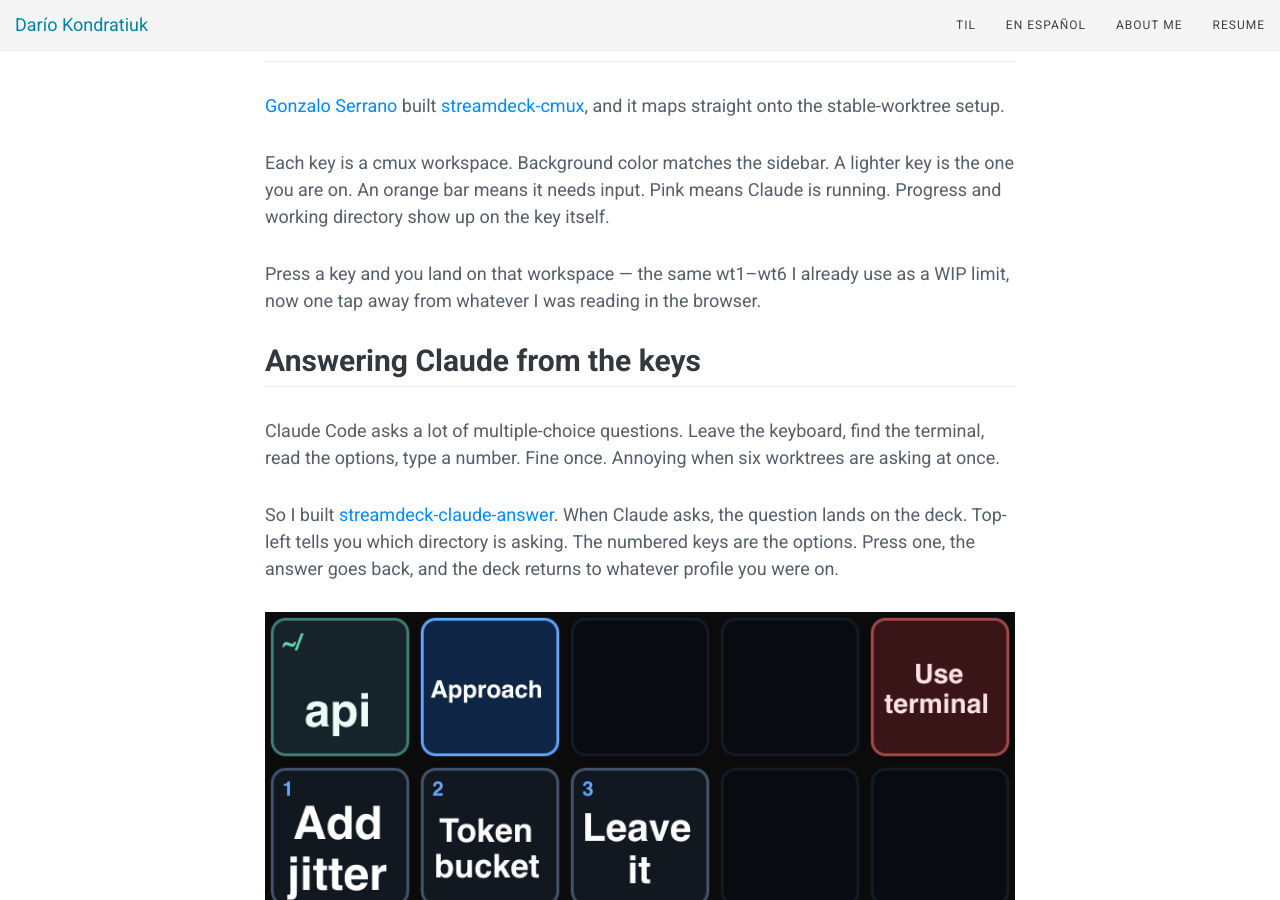
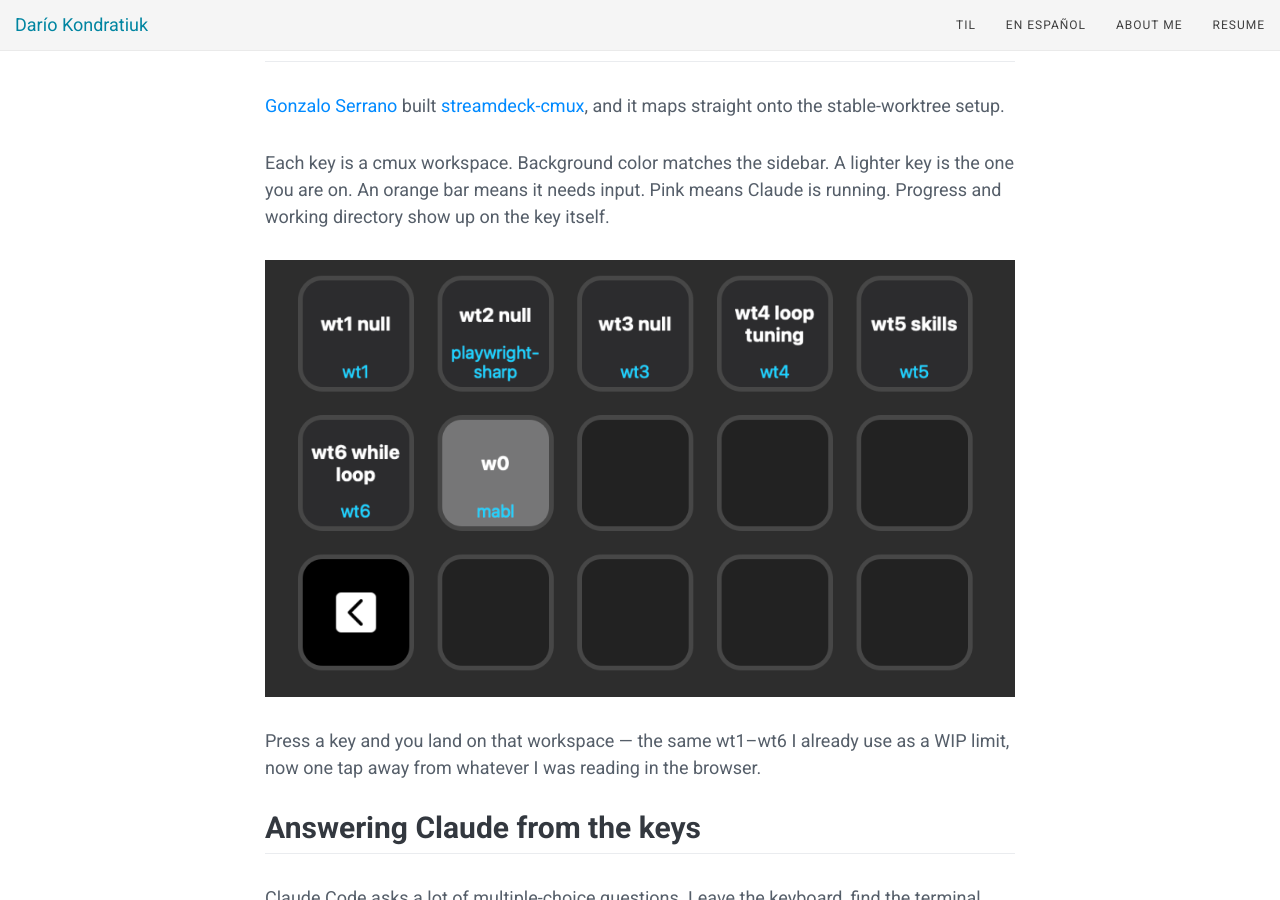
Before and after one commit to kblok/kblok.github.io, a Jekyll site: the page built from _posts/2026-09-04-stream-deck-as-an-agentic-productivity-tool.md, in a window 1280 px wide and 900 px high, scrolled down 781 px. Built offline with Jekyll 4.4.1, drawn with Linux system fonts in a browser that asks for light colours; nearby versions of some CDN libraries; comment, search, counter and statistics services are not loaded.

Commit message:
Add streamdeck-cmux screenshot to the post
Shows wt1–wt6 (and wt0) mapped to Stream Deck keys for one-tap
workspace switching.

Co-authored-by: Darío Kondratiuk <dariokondratiuk@gmail.com>

```diff
--- a/_posts/2026-09-04-stream-deck-as-an-agentic-productivity-tool.md
+++ b/_posts/2026-09-04-stream-deck-as-an-agentic-productivity-tool.md
@@ -20,6 +20,8 @@ You are not one person at one terminal anymore. You are coordinating several age
 
 Each key is a cmux workspace. Background color matches the sidebar. A lighter key is the one you are on. An orange bar means it needs input. Pink means Claude is running. Progress and working directory show up on the key itself.
 
+<img src="https://raw.githubusercontent.com/kblok/kblok.github.io/master/img/stream-deck-as-an-agentic-productivity-tool/streamdeck-cmux.png" style="display: block; margin: auto;">
+
 Press a key and you land on that workspace — the same wt1–wt6 I already use as a WIP limit, now one tap away from whatever I was reading in the browser.
 
 # Answering Claude from the keys
```
Also changed, not shown: img/stream-deck-as-an-agentic-productivity-tool/streamdeck-cmux.png (added).
